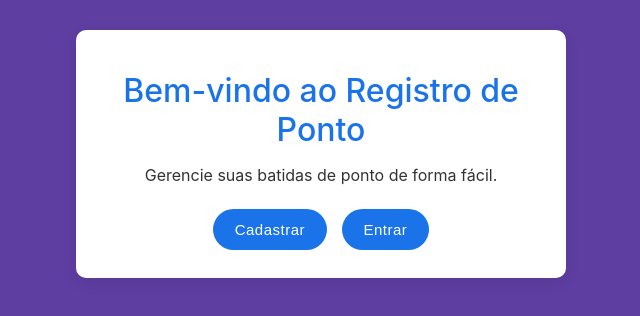
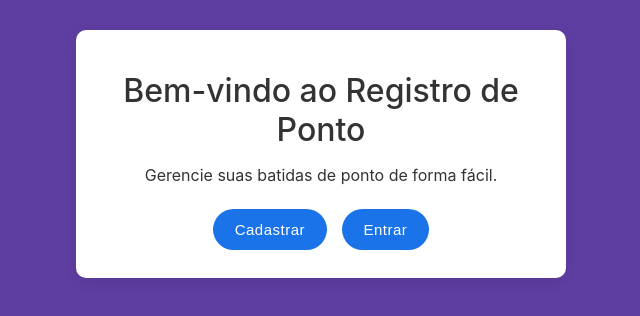
Before and after one commit to natasha-queiroz/Registro_de_Ponto, a plain HTML site: page index.html in a window 1280 px wide. Shown: the whole page, without its empty margins (319-959 px from the left). Drawn offline with nearby package versions, Linux system fonts and the light colour scheme.

Commit message:
Update style.css

```diff
--- a/style.css
+++ b/style.css
@@ -38,7 +38,7 @@ body {
 
 
 h1, h2 {
-    color: #1a73e8;
+    /* color: #1a73e8; */
     margin-bottom: 15px;
     font-weight: 500;
 }
```
